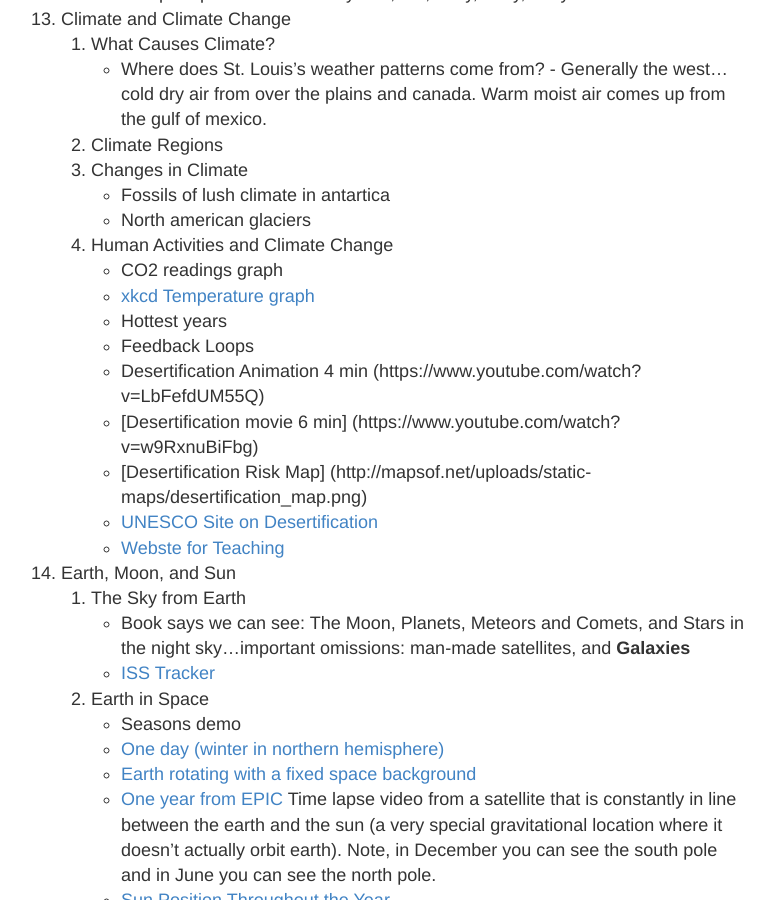
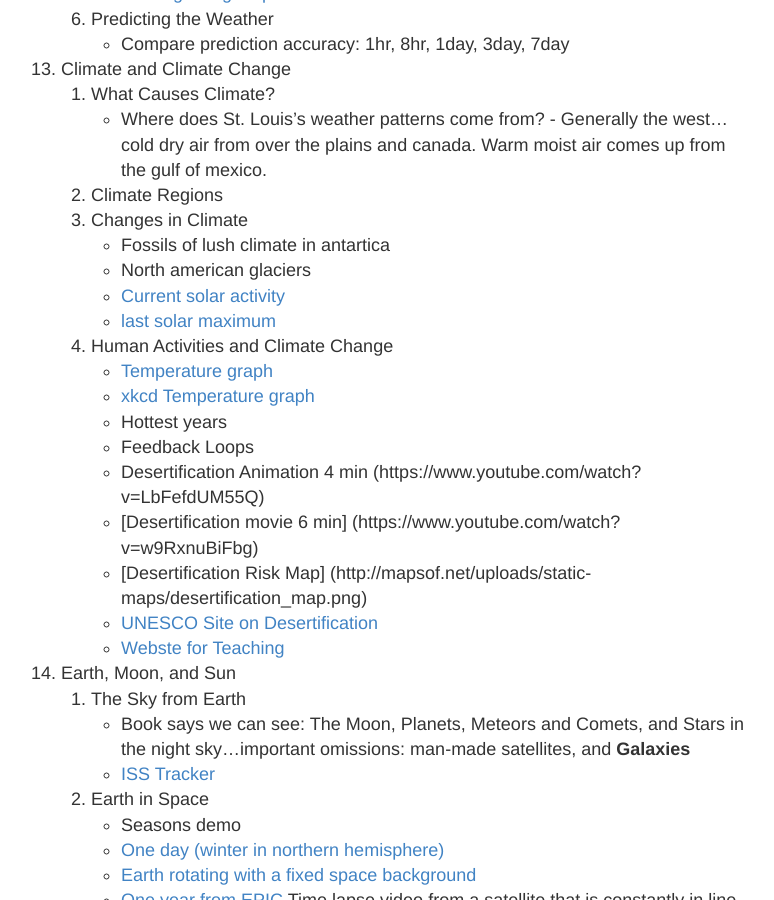
Before and after one commit to ctkstl/earth_science, a Jekyll site: the page built from resources.md, in a window 1280 px wide and 900 px high, scrolled down 7109 px. Shown: the whole window, without its empty margins (249-1023 px from the left). Built offline with Jekyll 4.4.1, drawn with Linux system fonts in a browser that asks for light colours; some of the changed text lies outside the part shown.

Commit message:
ch.9&13 resources

```diff
--- a/resources.md
+++ b/resources.md
@@ -223,8 +225,10 @@ permalink: /resources/
     3.  Changes in Climate
         *   Fossils of lush climate in antartica
         *   North american glaciers
+        *   [Current solar activity](https://www.spaceweatherlive.com/en/solar-activity)
+        *   [last solar maximum](https://www.space.com/23934-weak-solar-cycle-space-weather.html)
     4.  Human Activities and Climate Change
-        *   CO2 readings graph
+        *   [Temperature graph](https://www.nasa.gov/images/content/388674main_portal2Huge.jpg)
         *   [xkcd Temperature graph](http://xkcd.com/1732/)
         *   Hottest years
         *   Feedback Loops
```
Also changed, not shown: other parts of resources.md (+2 -0 lines).
